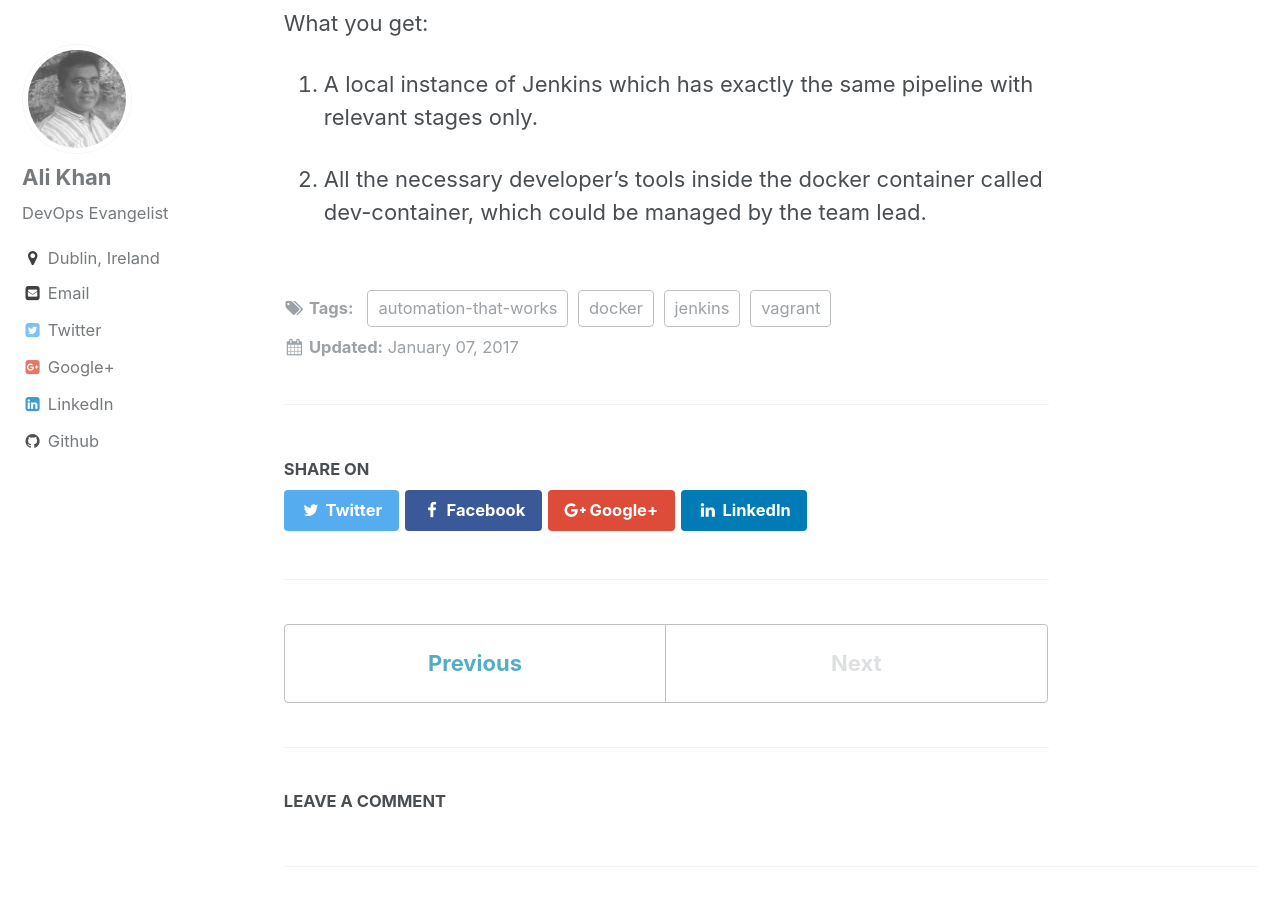
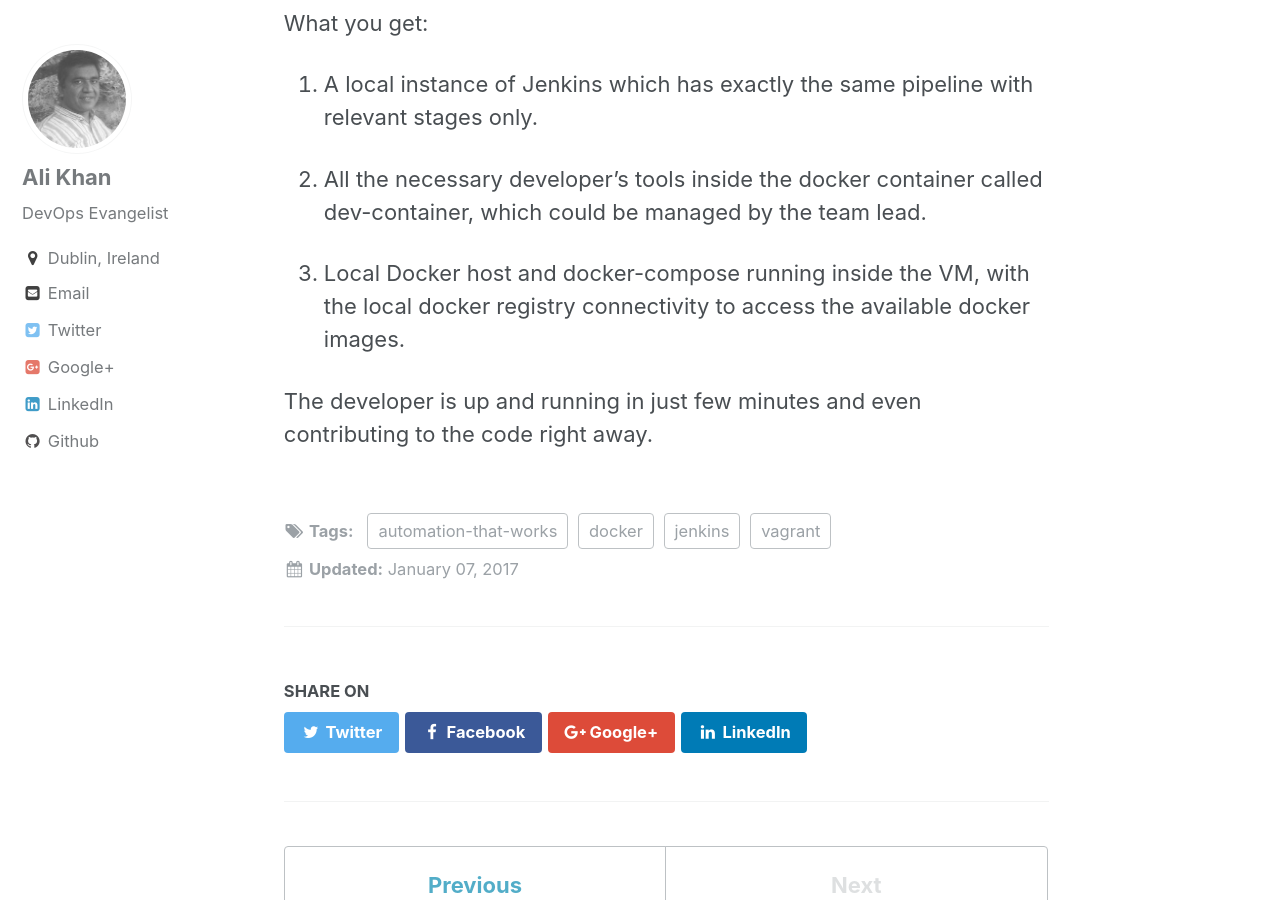
Before and after one commit to khanali21/khanali21.github.io, a Jekyll site: the page built from _posts/2017-01-07-vagrant-docker-jenkins-local-pipeline.md, in a window 1280 px wide and 900 px high, scrolled down 2333 px. Built offline with Jekyll 4.4.1, drawn with Linux system fonts in a browser that asks for light colours; comment, search, counter and statistics services are not loaded.

Commit message:
Update to article

```diff
--- a/_posts/2017-01-07-vagrant-docker-jenkins-local-pipeline.md
+++ b/_posts/2017-01-07-vagrant-docker-jenkins-local-pipeline.md
@@ -32,3 +32,7 @@ What you get:
 1. A local instance of Jenkins which has exactly the same pipeline with relevant stages only.
 
 2. All the necessary developer’s tools inside the docker container called dev-container, which could be managed by the team lead.
+
+3. Local Docker host and docker-compose running inside the VM, with the local docker registry connectivity to access the available docker images.
+
+The developer is up and running in just few minutes and even contributing to the code right away.
```
